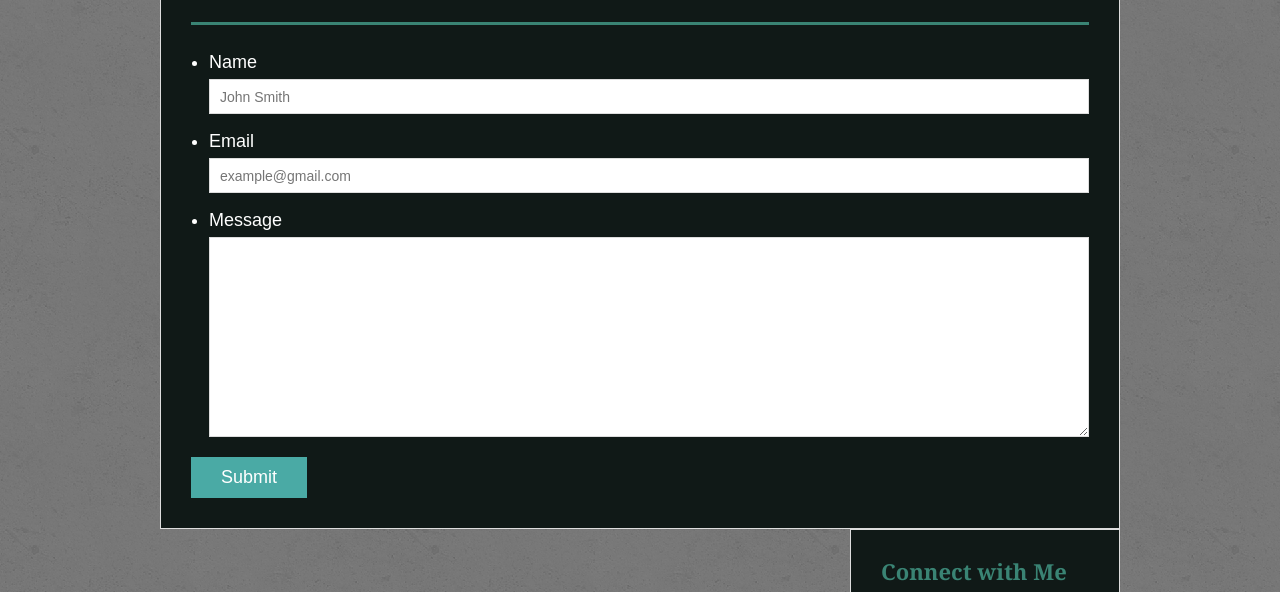
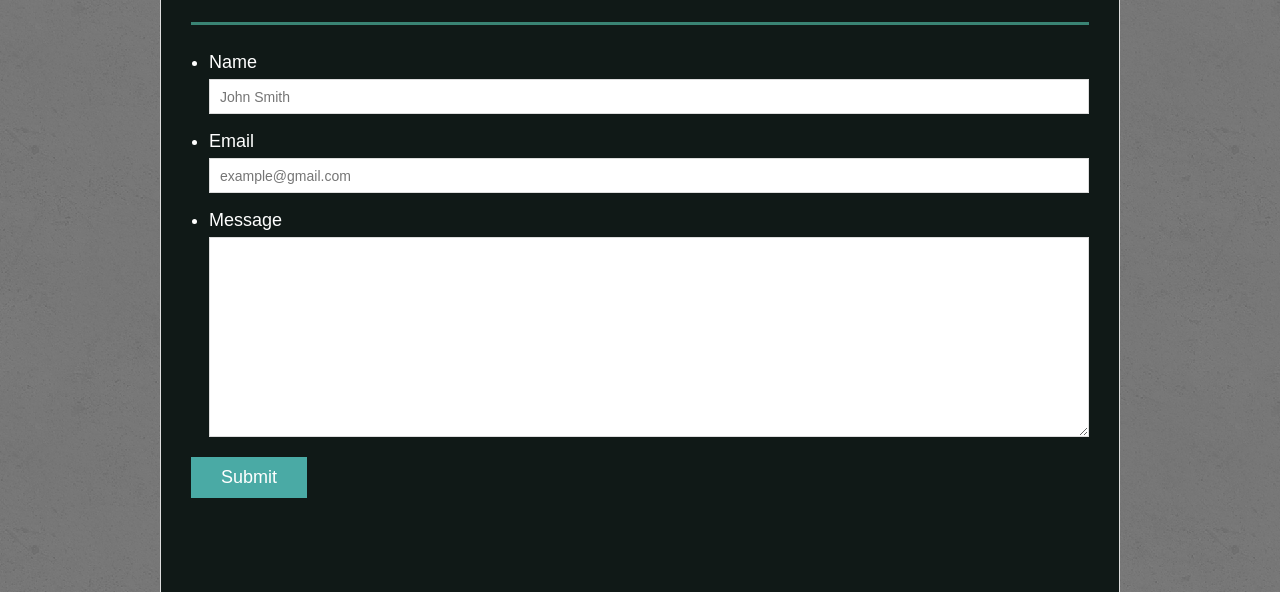
Before and after one commit to bamacanuck/radio, a plain HTML site: page contact.html in a window 1280 px wide. Shown: the part 208-800 px from the top of the page. Drawn offline with Linux system fonts and the light colour scheme.

Commit message:
min height set for main-section elements

```diff
--- a/assets/css/style.css
+++ b/assets/css/style.css
@@ -163,6 +163,7 @@ h3,
   float: left;
   width: 100%;
   /* max-width: 850px; */
+  min-height: 800px;
   padding: 30px;
   margin: 0 auto;
   background: #101917;
```
Also changed, not shown: documents.html (+2 -0 lines), index.html (+0 -9 lines).
